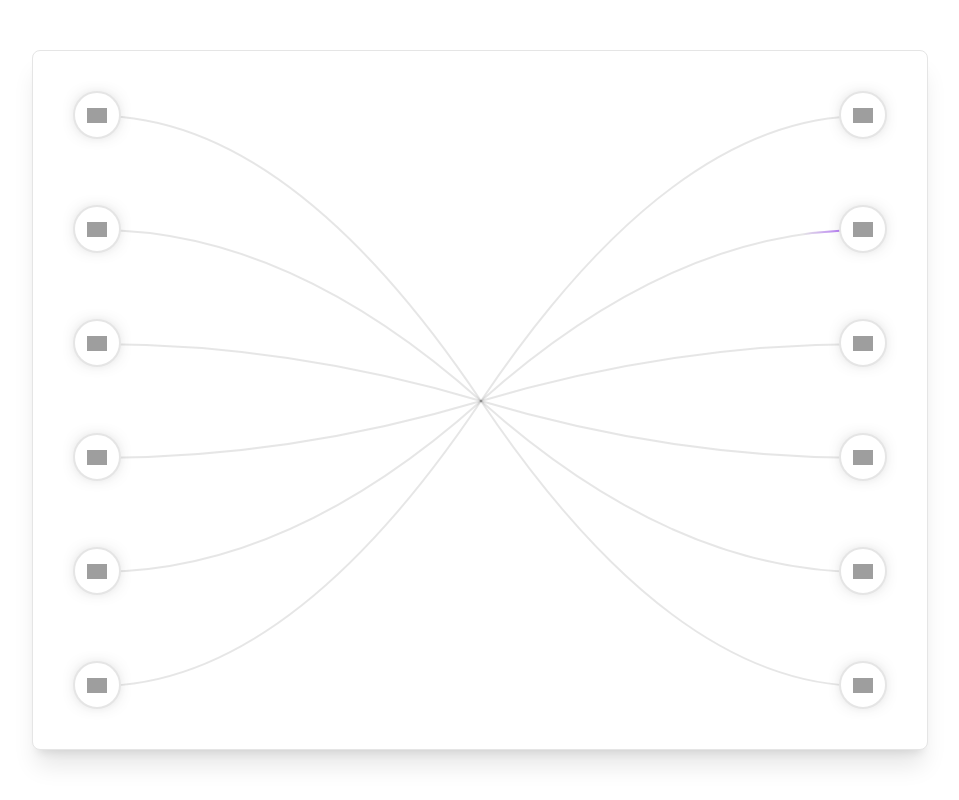
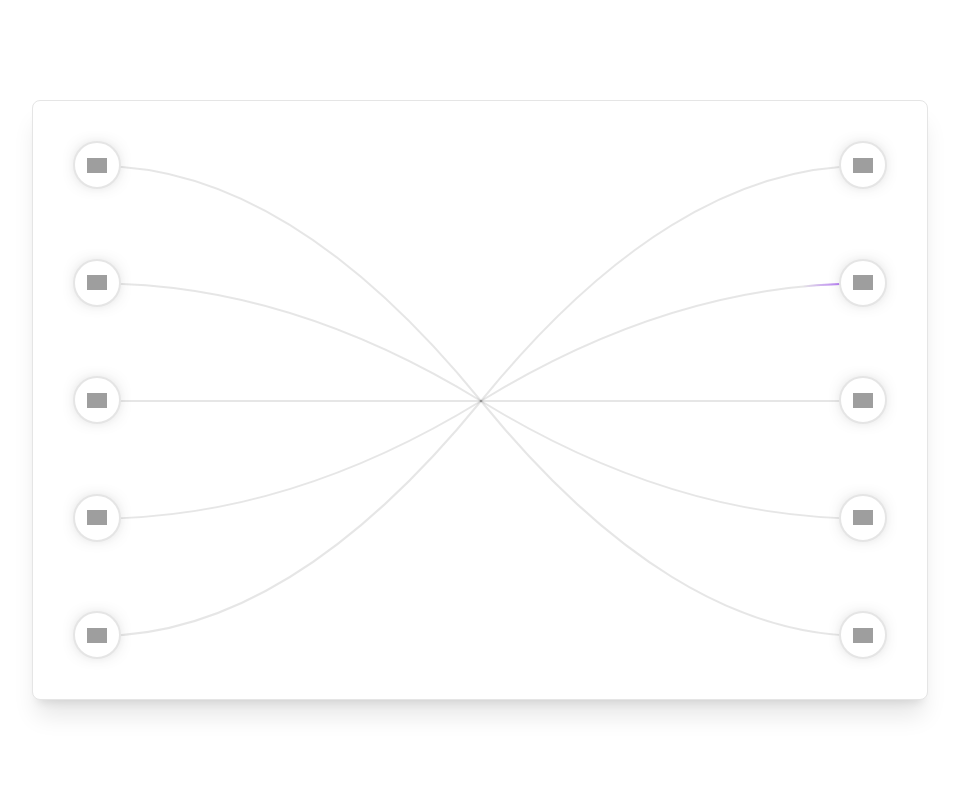
Before and after one commit to BigBogiBaller/v0-animated-beam, a Next.js app: page / in a window 1280 px wide. Shown: the whole page, without its empty margins (160-1119 px from the left). Built offline with nearby package versions, Linux system fonts and the light colour scheme; grey boxes are pictures that could not be loaded.

Commit message:
remove bottom row icons and adjust container height
Delete div12, div13, and related beams; reduce container height

#VERCEL_SKIP

Co-authored-by: null <136898748+BigBogiBaller@users.noreply.github.com>

```diff
--- a/components/animated-beam-demo.tsx
+++ b/components/animated-beam-demo.tsx
@@ -37,13 +37,11 @@ export default function AnimatedBeamDemo() {
   const div9Ref = useRef<HTMLDivElement>(null)
   const div10Ref = useRef<HTMLDivElement>(null)
   const div11Ref = useRef<HTMLDivElement>(null)
-  const div12Ref = useRef<HTMLDivElement>(null)
-  const div13Ref = useRef<HTMLDivElement>(null)
 
   return (
     <div className="min-h-screen w-full flex items-center justify-center p-10">
       <div
-        className="relative flex h-[700px] w-full max-w-4xl items-center justify-center overflow-hidden rounded-lg border bg-background p-10 md:shadow-xl"
+        className="relative flex h-[600px] w-full max-w-4xl items-center justify-center overflow-hidden rounded-lg border bg-background p-10 md:shadow-xl"
         ref={containerRef}
       >
         <div className="flex size-full flex-col items-stretch justify-between gap-10">
@@ -87,14 +85,6 @@ export default function AnimatedBeamDemo() {
               <Icons.tether />
             </Circle>
           </div>
-          <div className="flex flex-row items-center justify-between">
-            <Circle ref={div12Ref}>
-              <Icons.sepa />
-            </Circle>
-            <Circle ref={div13Ref}>
-              <Icons.amex />
-            </Circle>
-          </div>
         </div>
 
         <div ref={div4Ref} className="absolute left-1/2 top-1/2 -translate-x-1/2 -translate-y-1/2 size-4" />
@@ -109,8 +99,6 @@ export default function AnimatedBeamDemo() {
         <AnimatedBeam containerRef={containerRef} fromRef={div9Ref} toRef={div4Ref} />
         <AnimatedBeam containerRef={containerRef} fromRef={div10Ref} toRef={div4Ref} />
         <AnimatedBeam containerRef={containerRef} fromRef={div11Ref} toRef={div4Ref} />
-        <AnimatedBeam containerRef={containerRef} fromRef={div12Ref} toRef={div4Ref} />
-        <AnimatedBeam containerRef={containerRef} fromRef={div13Ref} toRef={div4Ref} />
       </div>
     </div>
   )
```
